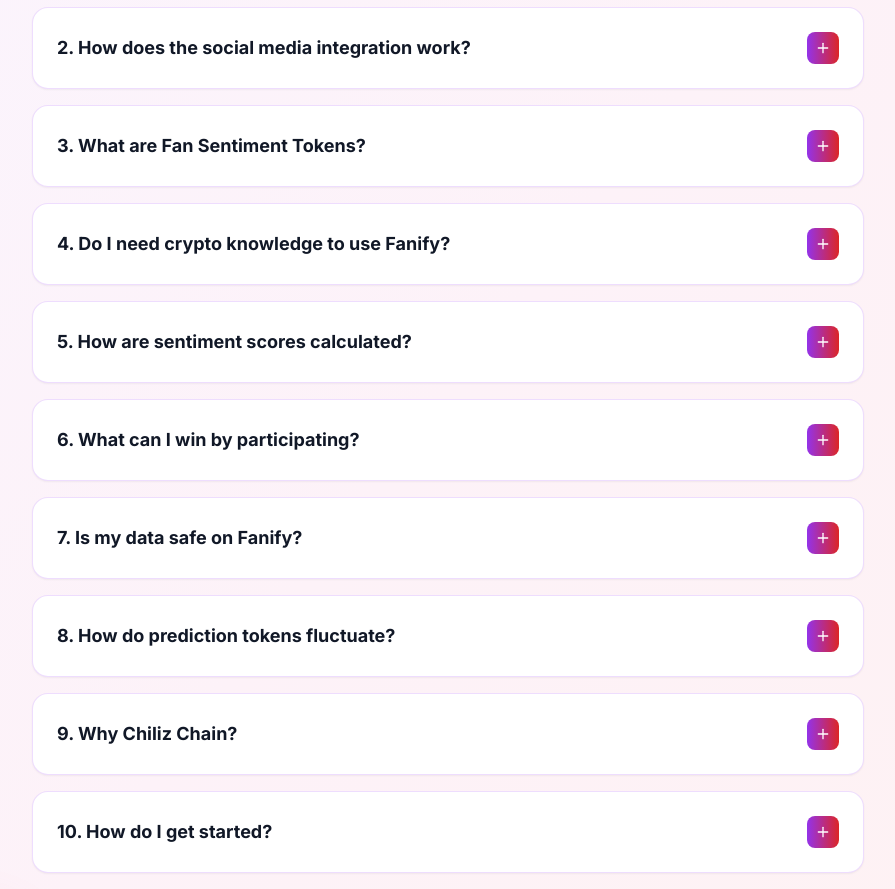
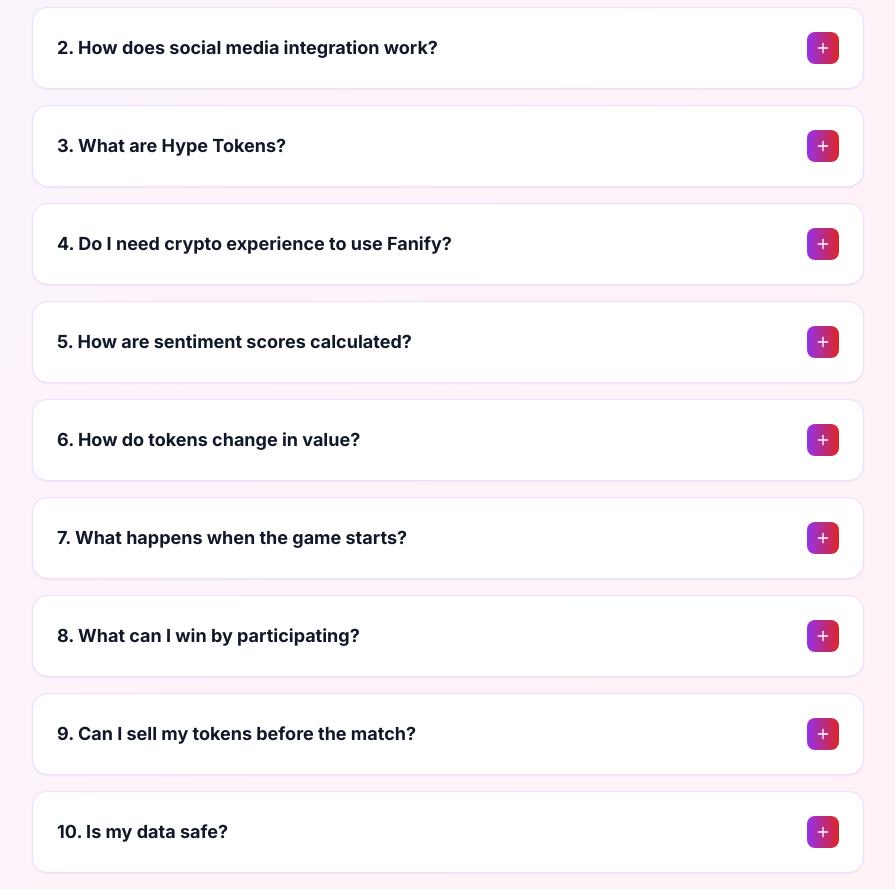
Before and after one commit to bellujrb/fanify-chiliz-paris, a Next.js app in the folder front-end/: page / in a window 1280 px wide. Shown: the part 1340-2229 px from the top of the page, without its empty margins (192-1087 px from the left). Built offline with nearby package versions, Linux system fonts and the light colour scheme.

Commit message:
refactor: update FAQ content for clarity and enhance user understanding of Fanify's features

```diff
--- a/front-end/components/FAQ.tsx
+++ b/front-end/components/FAQ.tsx
@@ -11,63 +11,76 @@
       id: 1,
       question: "What is Fanify?",
       answer:
-        "Fanify is a gamified fan prediction market powered by social media sentiment. We analyze real-time posts on platforms like Twitter and Instagram to generate dynamic Fan Sentiment Tokens on the Chiliz blockchain, turning collective fan hype into tradable value.",
+        "Fanify is a gamified sports hype market built on the Chiliz blockchain. It transforms real-time fan sentiment from social media into tradable digital tokens representing each team’s popularity before a match.",
     },
     {
       id: 2,
-      question: "How does the social media integration work?",
+      question: "How does social media integration work?",
       answer:
-        "We use secure APIs to track public posts, hashtags, and mentions related to upcoming matches. This data feeds into our sentiment engine, which builds real-time hype indexes that influence token behavior and drive engagement-based raffles and rewards.",
+        "We monitor official match hashtags on Twitter using public APIs. Our AI analyzes the content to calculate each team’s hype score, which directly influences the price of fan sentiment tokens.",
     },
     {
       id: 3,
-      question: "What are Fan Sentiment Tokens?",
+      question: "What are Hype Tokens?",
       answer:
-        "They are synthetic tokens that reflect the collective expectation of fans for each team. As positive sentiment increases for a team, its token ($PSG, $REAL, etc.) grows in value. Fans can trade these tokens before the match and profit based on hype shifts.",
+        "Hype Tokens are ERC20 synthetic tokens (e.g., $PSG_HYPE, $BOT_HYPE) that reflect how much fan support a team is receiving online. The more hype a team has, the more valuable its token becomes.",
     },
     {
       id: 4,
-      question: "Do I need crypto knowledge to use Fanify?",
+      question: "Do I need crypto experience to use Fanify?",
       answer:
-        "Not at all. You can log in with your social account and we'll create a crypto wallet for you automatically. Fanify is designed for mainstream users — no prior blockchain experience needed.",
+        "Not at all. When you sign in with your social account, we automatically create a wallet for you. Fanify is built for mainstream users — no blockchain knowledge required.",
     },
     {
       id: 5,
       question: "How are sentiment scores calculated?",
       answer:
-        "We analyze volume, tone, and engagement across social media posts related to each team. Tweets and Instagram posts with team hashtags and mentions contribute to the sentiment index, which is then converted into dynamic token values.",
+        "We analyze the tone, volume, and engagement of posts containing the match hashtag. Our system classifies each post as pro-team, neutral, or negative and gives it a weighted score based on engagement.",
     },
     {
       id: 6,
-      question: "What can I win by participating?",
+      question: "How do tokens change in value?",
       answer:
-        "By tweeting or posting your match predictions, you enter raffles for prizes like fan tokens, NFTs, club merchandise, and exclusive experiences. The more you engage, the higher your chance to win.",
+        "Token prices are influenced by fan hype and in-game events. Goals, wins, and losses trigger minting or burning of tokens, which adjusts supply and affects the market price dynamically.",
     },
     {
       id: 7,
-      question: "Is my data safe on Fanify?",
+      question: "What happens when the game starts?",
       answer:
-        "Yes. We only access public content you've chosen to share and follow strict data privacy standards. Your personal data is encrypted and never sold or shared without consent.",
+        "Trading is automatically paused. Final hype scores are recorded. After the official result, tokens of the losing team are burned and CHZ is distributed to holders of the winning team’s token as a reward.",
     },
     {
       id: 8,
-      question: "How do prediction tokens fluctuate?",
+      question: "What can I win by participating?",
       answer:
-        "Tokens rise or fall in value based on the real-time sentiment of fans. For example, if a wave of positive posts about a team appears before the match, its token value increases — simulating a live market of fan expectations.",
+        "By posting with the official match hashtag, you enter raffles for prizes like fan tokens, collectible NFTs, club merchandise, and exclusive experiences. The more you engage, the higher your chances.",
     },
     {
       id: 9,
-      question: "Why Chiliz Chain?",
+      question: "Can I sell my tokens before the match?",
       answer:
-        "Chiliz is the leading blockchain for sports and fan tokens. It enables fast, low-cost transactions and gives users true digital ownership of their assets — ideal for a real-time fan engagement ecosystem.",
+        "Yes. Until the match starts, tokens can be traded or locked on-chain. Their price will reflect real-time shifts in fan sentiment and market dynamics.",
     },
     {
       id: 10,
+      question: "Is my data safe?",
+      answer:
+        "Yes. We only use public content shared through hashtags. All collected data is fully anonymized and never linked to personal identities. We follow strict security and privacy standards, and we never sell or share your data without permission.",
+    },
+    {
+      id: 11,
+      question: "Why use the Chiliz Chain?",
+      answer:
+        "Chiliz is the leading blockchain for sports and fan tokens. It offers fast, low-cost transactions and seamless fan engagement tools — perfect for powering real-time, on-chain experiences like Fanify.",
+    },
+    {
+      id: 12,
       question: "How do I get started?",
       answer:
-        "Post your match prediction on Twitter or Instagram with the right hashtags and tag @Chiliz. Your post will be tracked and counted toward your favorite team’s sentiment. You’ll automatically enter the raffle and start earning sentiment-based rewards.",
+        "Just post your match prediction using the official hashtag (e.g., #Fanify_PSGxBOT_20250620) on Twitter or Instagram. Your post will be picked up automatically and counted toward your team’s hype score.",
     },
   ];
+
 
   const toggleItem = (id: number) => {
     setOpenItem(openItem === id ? null : id);
```
